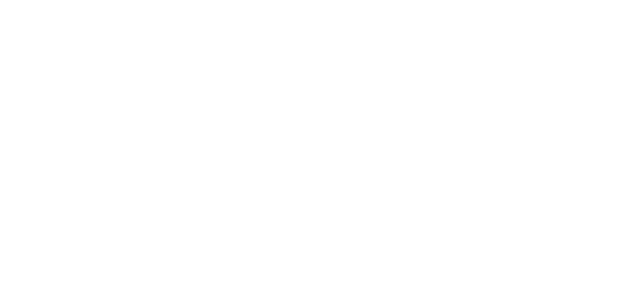
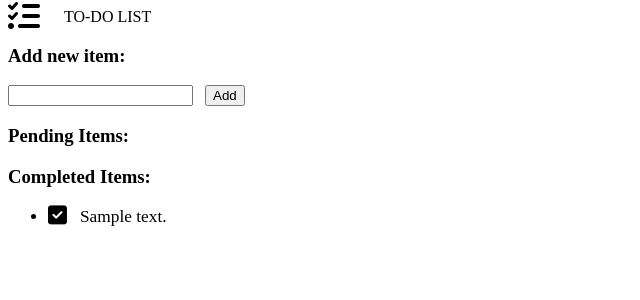
Before and after one commit to rhc-iv/py-todo-list, a Flask app: page / in a window 1280 px wide. Before the commit the part shown is empty. Shown: the top 300 px of the page, without its empty margins (0-640 px from the left). Run offline with Flask 2, Linux system fonts and the light colour scheme; tables that the repository leaves empty hold one stand-in row (values such as "Sample post"); some libraries are stand-ins or nearby versions.

Commit message:
Add files via upload

```diff
--- a/templates/index.html
+++ b/templates/index.html
@@ -0,0 +1,52 @@
+<!DOCTYPE html>
+
+<html lang="en">
+
+<head>
+  <link href="static/css/styles.css" rel="stylesheet" type="text/css"/>
+  <link rel="preconnect" href="https://fonts.googleapis.com">
+  <link rel="preconnect" href="https://fonts.gstatic.com" crossorigin>
+  <link href="https://fonts.googleapis.com/css2?family=Roboto+Condensed&display=swap" rel="stylesheet">
+  <meta charset="UTF-8"/>
+  <script src="https://kit.fontawesome.com/d22cf1bdb0.js" crossorigin="anonymous"></script>
+  <title>My Flask-Driven TO-DO App</title>
+</head>
+
+<body>
+<div class="fa-icons">
+  <i class="fa-solid fa-list-check fa-2xl"></i>
+  &nbsp;&nbsp;&nbsp;&nbsp;&nbsp;TO-DO LIST
+</div>
+<h3>Add new item:</h3>
+<div class="add-item">
+  <form action="{{ url_for('add') }}" method="POST">
+    <p>
+      <input type="text" name="todoitem"/>&nbsp;&nbsp;&nbsp;<input class="button1" type="submit" value="Add"/>
+    </p>
+  </form>
+</div>
+<div>
+  <h3>Pending Items:</h3>
+  <ul>
+    {% for todo in incomplete %}
+    <li style="font-size: 13pt">
+      <span class="pending"><i class="fa-solid fa-square-xmark fa-lg"></i></span>&nbsp;&nbsp;&nbsp;{{ todo.text }}
+      <a
+          href="{{ url_for('complete', id=todo.id) }}"><span class="enter">&nbsp;&nbsp;&nbsp;&nbsp;&nbsp;&nbsp;<i
+          class="fa-solid fa-arrow-right-to-bracket fa-sm"></i>&nbsp;&nbsp;Send to Completed Items...
+        </span></a>
+    </li>
+    {% endfor %}
+  </ul>
+  <h3>Completed Items:</h3>
+  <ul>
+    {% for todo in complete %}
+    <li style="font-size: 13pt">
+      <span class="done"><i class="fa-solid fa-square-check fa-lg"></i></span>&nbsp;&nbsp;&nbsp;{{ todo.text }}
+    </li>
+    {% endfor %}
+  </ul>
+</div>
+</body>
+
+</html>
```
